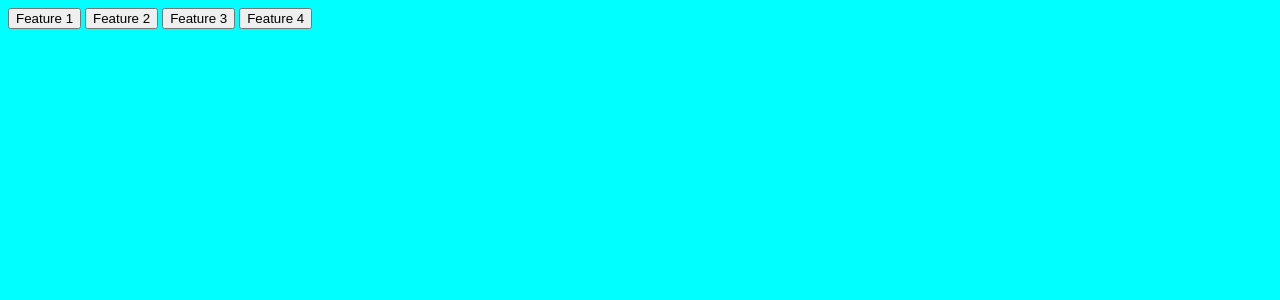
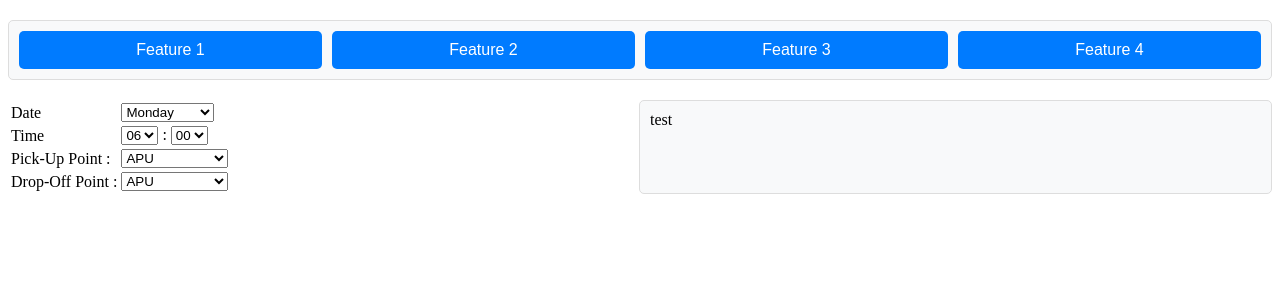
Before and after one commit to WeeLip0513/Capstone-Project, a PHP site: page /driverPage.html in a window 1280 px wide. Shown: the top 300 px of the page. Run offline with PHP 8.4, Linux system fonts and the light colour scheme.

Commit message:
Driver Page Update

```diff
--- a/carpool/css/driverPage.css
+++ b/carpool/css/driverPage.css
@@ -1,8 +1,76 @@
-.features{
-    width: 100%;
-    align-content: center;
+.features {
+    display: flex;
+    justify-content: space-between;
+    align-items: center;
+    gap: 10px;
+    margin-top: 20px;
+    padding: 10px;
+    background-color: #f8f9fa;
+    border: 1px solid #ddd;
+    border-radius: 5px;
 }
 
-body{
-    background-color: aqua;
+.feature {
+    flex: 1;
+    padding: 10px 20px;
+    background-color: #007bff;
+    color: #ffffff;
+    border: none;
+    border-radius: 5px;
+    cursor: pointer;
+    font-size: 16px;
+    text-align: center;
+    position: relative;
 }
+
+.feature::after {
+    content: "";
+    position: absolute;
+    bottom: -2px;
+    left: 50%;
+    width: 0;
+    height: 2px;
+    background-color: #ffffff;
+    transition: width 0.3s ease, left 0.3s ease;
+}
+
+.feature:hover::after,
+.feature.active::after {
+    width: 60%;
+    left: 20%;
+}
+
+.contents {
+    margin-top: 20px;
+}
+
+.scheduleContent,
+.historyContent,
+.earningsContent,
+.vehicleContent {
+    display: none;
+}
+
+.scheduleContent.active,
+.historyContent.active,
+.earningsContent.active,
+.vehicleContent.active {
+    display: block;
+}
+
+.addRides {
+    flex: 1;
+}
+
+.displayRides {
+    flex: 1;
+    background-color: #f8f9fa;
+    padding: 10px;
+    border: 1px solid #ddd;
+    border-radius: 5px;
+}
+
+.scheduleContent {
+    display: flex;
+    gap: 20px;
+}
--- a/carpool/driverPage.html
+++ b/carpool/driverPage.html
@@ -3,15 +3,107 @@
     <head>
         <meta charset="UTF-8">
         <meta name="viewport" content="width=device-width, initial-scale=1.0">
-    <title>Driver</title>
-    <link rel="stylesheet" href="Capstone-Project/css/driverPage.css">
+        <title>Button Features</title>
+        <link rel="stylesheet" href="css/driverPage.css">
     </head>
     <body>
         <div class="features">
-        <button id="activity" class="feature">Feature 1</button>
-        <button id="history" class="feature">Feature 2</button>
-        <button id="earnings" class="feature">Feature 3</button>
-        <button id="vehicles" class="feature">Feature 4</button>
+            <button id="activity" class="feature"
+                data-content="scheduleContent">Feature 1</button>
+            <button id="history" class="feature"
+                data-content="historyContent">Feature 2</button>
+            <button id="earnings" class="feature"
+                data-content="earningsContent">Feature 3</button>
+            <button id="vehicles" class="feature"
+                data-content="vehicleContent">Feature 4</button>
         </div>
+        <div class="contents">
+            <div class="scheduleContent">
+                <div class="addRides">
+                    <table>
+                        <tr>
+                            <td>Date</td>
+                            <td>
+                                <select id="weekdays" name="weekdays">
+                                    <option value="monday">Monday</option>
+                                    <option value="tuesday">Tuesday</option>
+                                    <option value="wednesday">Wednesday</option>
+                                    <option value="thursday">Thursday</option>
+                                    <option value="friday">Friday</option>
+                                </select>
+                            </td>
+                        </tr>
+                        <tr>
+                            <td>
+                                Time
+                            </td>
+                            <td>
+                                <select id="hour" name="hour">
+                                    <option value="06">06</option>
+                                    <option value="07">07</option>
+                                    <option value="08">08</option>
+                                    <option value="09">09</option>
+                                    <option value="10">10</option>
+                                    <option value="11">11</option>
+                                    <option value="12">12</option>
+                                    <option value="13">13</option>
+                                    <option value="14">14</option>
+                                    <option value="15">15</option>
+                                    <option value="16">16</option>
+                                    <option value="17">17</option>
+                                    <option value="18">18</option>
+                                </select>
+                                :
+                                <select id="min" name="min">
+                                    <option value="00">00</option>
+                                    <option value="05">05</option>
+                                    <option value="10">10</option>
+                                    <option value="15">15</option>
+                                    <option value="20">20</option>
+                                    <option value="25">25</option>
+                                    <option value="30">30</option>
+                                    <option value="35">35</option>
+                                    <option value="40">40</option>
+                                    <option value="45">45</option>
+                                    <option value="50">50</option>
+                                    <option value="55">55</option>
+                                </select>
+                            </td>
+                        </tr>
+                        <tr>
+                            <td>
+                                Pick-Up Point :
+                            </td>
+                            <td>
+                                <select id="pickUpPoint" name="pickUpPoint">
+                                    <option value="apu">APU</option>
+                                    <option value="lrt">LRT Bukit Jalil</option>
+                                    <option value="sriPetaling">APU</option>
+                                </select>
+                            </td>
+                        </tr>
+                        <tr>
+                            <td>
+                                Drop-Off Point :
+                            </td>
+                            <td>
+                                <select id="dropOffPoint" name="dropOffPoint">
+                                    <option value="apu">APU</option>
+                                    <option value="lrt">LRT Bukit Jalil</option>
+                                    <option value="sriPetaling">APU</option>
+                                </select>
+                            </td>
+                        </tr>
+                    </table>
+                </div>
+                <div class="displayRides">
+                    test
+                </div>
+            </div>
+            <div class="historyContent" style="display: none;">testing2</div>
+            <div class="earningsContent" style="display: none;">testing3</div>
+            <div class="vehicleContent" style="display: none;">testing4</div>
+        </div>
+        <script src="js/driverPage.js"></script>
     </body>
 </html>
--- /dev/null
+++ b/carpool/js/driverPage.js
@@ -0,0 +1,24 @@
+document.addEventListener('DOMContentLoaded', function() {
+    const buttons = document.querySelectorAll('.feature');
+    const contents = document.querySelectorAll('.contents > div');
+
+    buttons.forEach(button => {
+        button.addEventListener('click', function() {
+            const contentId = this.getAttribute('data-content');
+
+            contents.forEach(content => {
+                if (content.classList.contains(contentId)) {
+                    content.classList.add('active');
+                } else {
+                    content.classList.remove('active');
+                }
+            });
+
+            // Remove 'active' class from all buttons
+            buttons.forEach(btn => btn.classList.remove('active'));
+
+            // Add 'active' class to the clicked button
+            this.classList.add('active');
+        });
+    });
+});
```
Also changed, not shown: js/test.js (deleted). Lines whose indentation alone changed are shown as unchanged.
